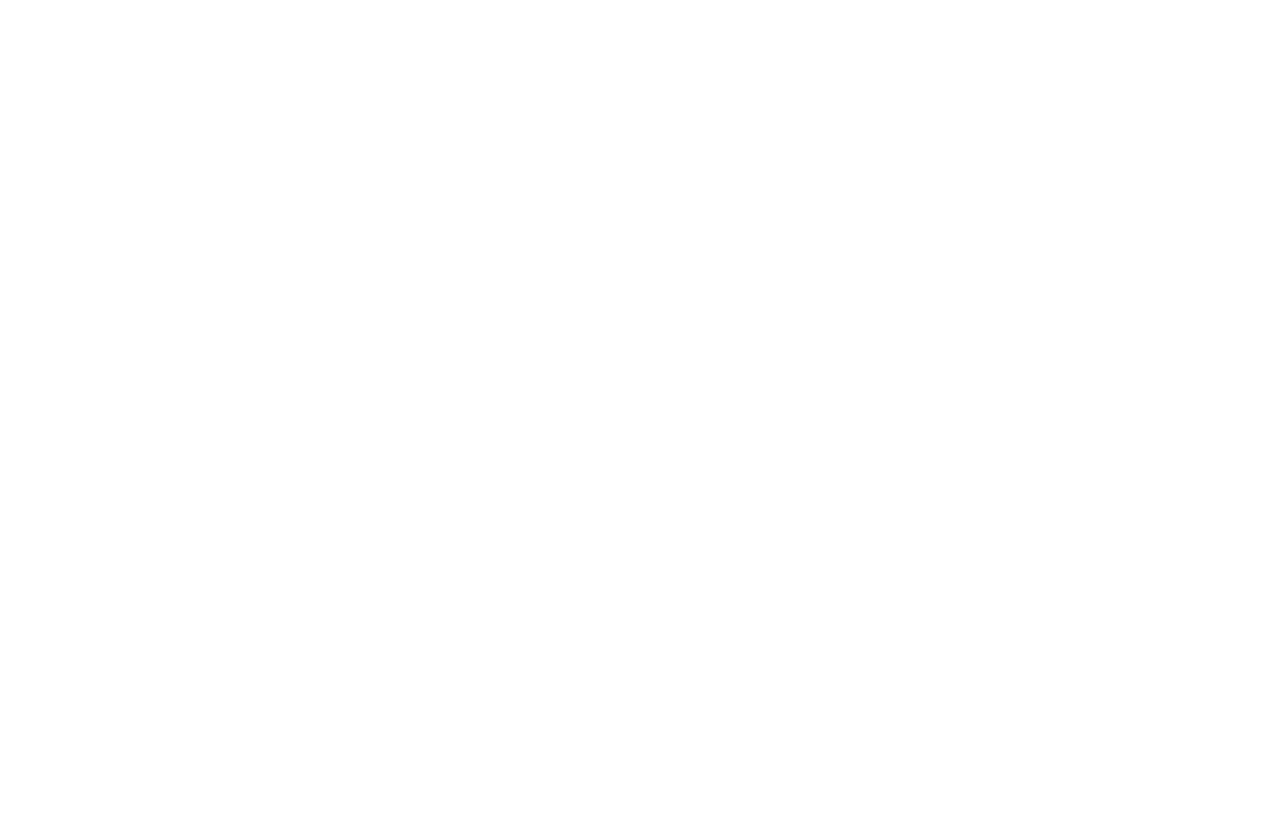
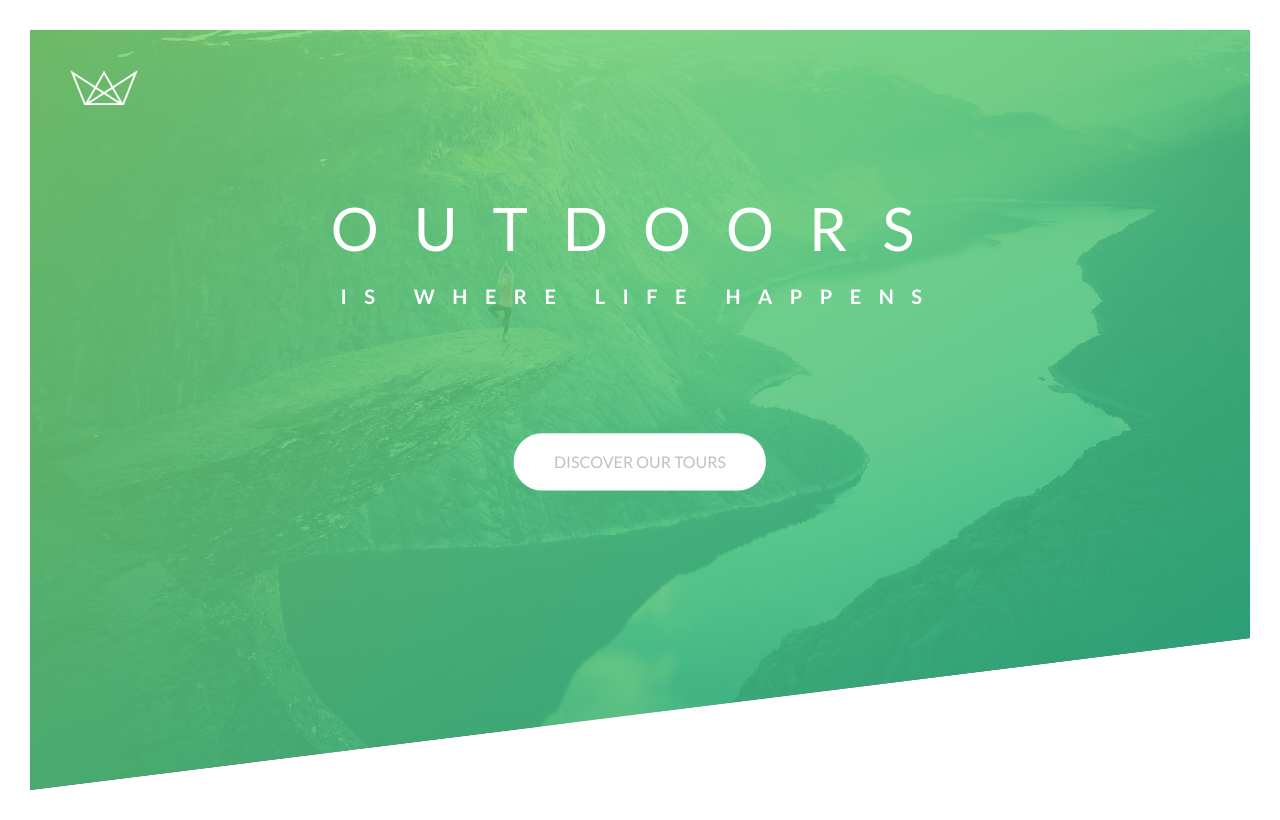
Before and after one commit to j-nny/AdvancedCSS-Natours, a plain HTML site: page index.html in a window 1280 px wide. Drawn offline with Linux system fonts and the light colour scheme.

Commit message:
add and stylize header

```diff
--- a/css/style.css
+++ b/css/style.css
@@ -6,3 +6,187 @@ Medium green: #55c57a
 Dark green: #28b485
 
 */
+
+/* normalize */
+*,
+*::after,
+*::before {
+  margin: 0;
+  padding: 0;
+  box-sizing: inherit;
+}
+
+/* root font size, this is now 1rem */
+html {
+  font-size: 62.5%;
+}
+
+body {
+  font-family: "Lato", sans-serif;
+  font-weight: 400;
+  line-height: 1.7;
+  color: #7777;
+  padding: 3rem;
+
+  box-sizing: border-box;
+}
+
+.header {
+  height: 95vh;
+  background-image:
+    linear-gradient(
+      to right bottom,
+      #7ed56fd8,
+      #28b485d8
+    ),
+    url(../img/hero.jpg);
+  background-size: cover;
+  background-position: top;
+  position: relative;
+
+  clip-path: polygon(0 0, 100% 0, 100% 80%, 0 100%);
+}
+
+.header__logo-box {
+  position: absolute;
+  top: 4rem;
+  left: 4rem;
+}
+
+.header__logo {
+  height: 3.5rem;
+}
+
+.header__text-box {
+  position: absolute;
+  top: 40%;
+  left: 50%;
+  transform: translate(-50%, -50%);
+  text-align: center;
+}
+
+.heading-primary {
+  color: #ffff;
+  text-transform: uppercase;
+
+  backface-visibility: hidden;
+  margin-bottom: 6rem;
+}
+
+.heading-primary--main {
+  display: block;
+  font-size: 6rem;
+  font-weight: 400;
+  letter-spacing: 3.5rem;
+
+  animation: moveInLeft 1s ease-out;
+}
+
+.heading-primary--sub {
+  display: block;
+  font-size: 2rem;
+  font-weight: 700;
+  letter-spacing: 1.75rem;
+
+  animation: moveInRight 1s ease-out;
+  padding-bottom: 6rem;
+}
+
+@keyframes moveInLeft {
+  0% {
+    opacity: 0;
+    transform: translateX(-10rem);
+  }
+
+  80% {
+    transform: translateX(1rem);
+  }
+
+  100% {
+    opacity: 1;
+    transform: translate(0);
+  }
+}
+
+@keyframes moveInRight {
+  0% {
+    opacity: 0;
+    transform: translateX(5rem);
+  }
+
+  80% {
+    transform: translateX(-1rem);
+  }
+
+  100% {
+    opacity: 1;
+    transform: translate(0);
+  }
+}
+
+@keyframes moveInButton {
+  0% {
+    opacity: 0;
+    transform: translateY(3rem);
+  }
+
+  100% {
+    opacity: 1;
+    transform: translate(0);
+  }
+}
+
+.btn:link,
+.btn:visited {
+  text-transform: uppercase;
+  text-decoration: none;
+  padding: 1.5rem 4rem;
+  display: inline-block;
+  border-radius: 10rem;
+  transition: all .2s;
+  position: relative;
+  font-size: 1.6rem;
+  backface-visibility: hidden;
+}
+
+.btn:hover {
+  transform: translateY(-.3rem);
+  box-shadow: 0 1rem 2rem rgba(0, 0, 0, .2);
+}
+
+.btn:active {
+  transform: translateY(-.1rem);
+  box-shadow: 0 .5rem 1rem rgba(0, 0, 0, .2);
+}
+
+.btn--white {
+  background-color: #ffff;
+  color: #7777
+}
+
+.btn::after {
+  content: "";
+  display: inline-block;
+  height: 100%;
+  width: 100%;
+  border-radius: 10rem;
+  position: absolute;
+  top: 0;
+  left: 0;
+  z-index: -1;
+  transition: all .4s;
+}
+
+.btn--white::after {
+  background-color: #ffff;
+}
+
+.btn:hover::after {
+  transform: scaleX(1.4) scaleY(1.6);
+  opacity: 0;
+}
+
+.btn--animated {
+  animation: moveInButton .5s ease-out .75s;
+  animation-fill-mode: backwards;
+}
--- a/index.html
+++ b/index.html
@@ -0,0 +1,28 @@
+<!DOCTYPE html>
+<html lang="en">
+  <head>
+    <meta charset="UTF-8">
+    <meta name="viewport" content="width=device-width, initial-scale=1.0">
+
+    <link href="https://fonts.googleapis.com/css?family=Lato:100,300,400,700,900" rel="stylesheet">
+
+    <link rel="stylesheet" href="css/style.css">
+    <link rel="shortcut icon" type="image/png" href="img/favicon.png">
+
+    <title>Natours | A Replica</title>
+  </head>
+  <body>
+    <header class="header">
+      <div class="header__logo-box">
+        <img src="img/logo-white.png" alt="Logo" class="header__logo">
+      </div>
+      <div class="header__text-box">
+        <h1 class="heading-primary">
+          <span class="heading-primary--main">Outdoors</span>
+          <span class="heading-primary--sub">is where life happens</span>
+        </h1>
+        <a href="#" class="btn btn--white btn--animated">Discover our tours</a>
+      </div>
+    </header>
+  </body>
+</html>
```
